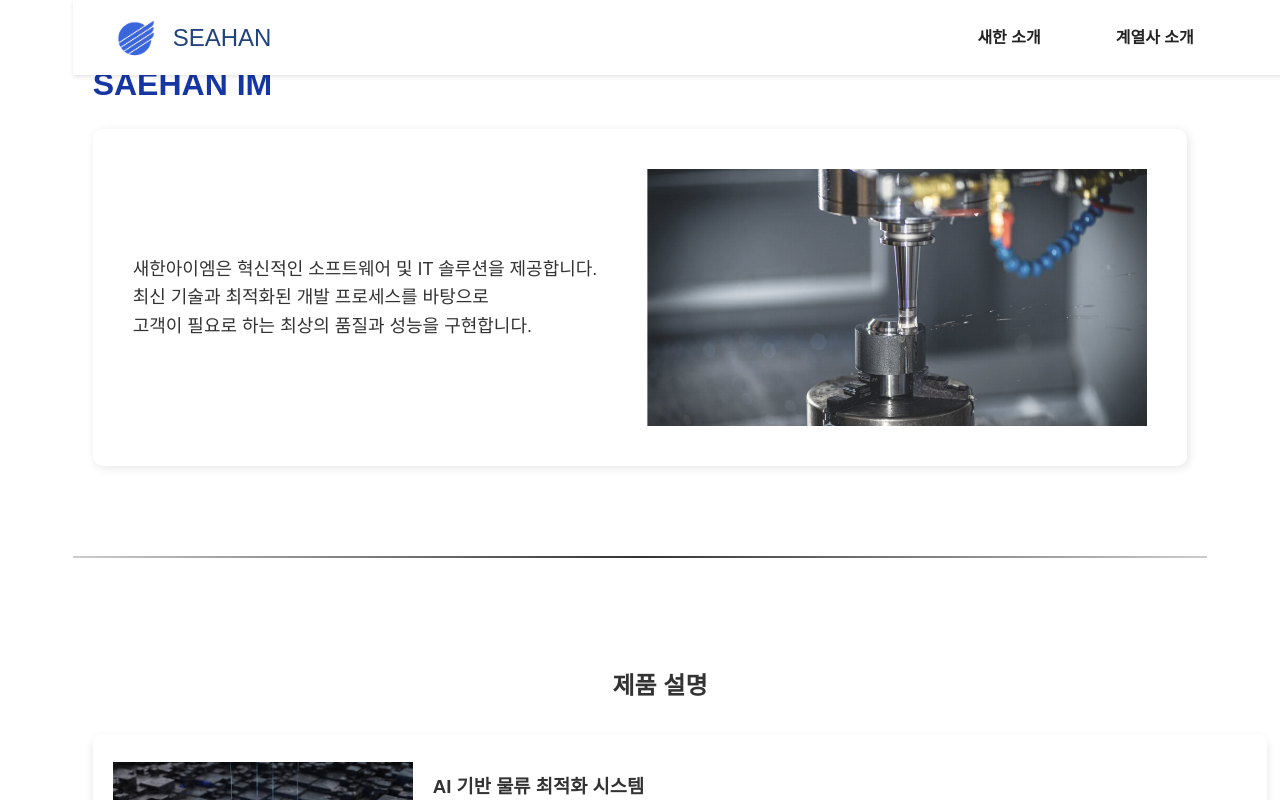
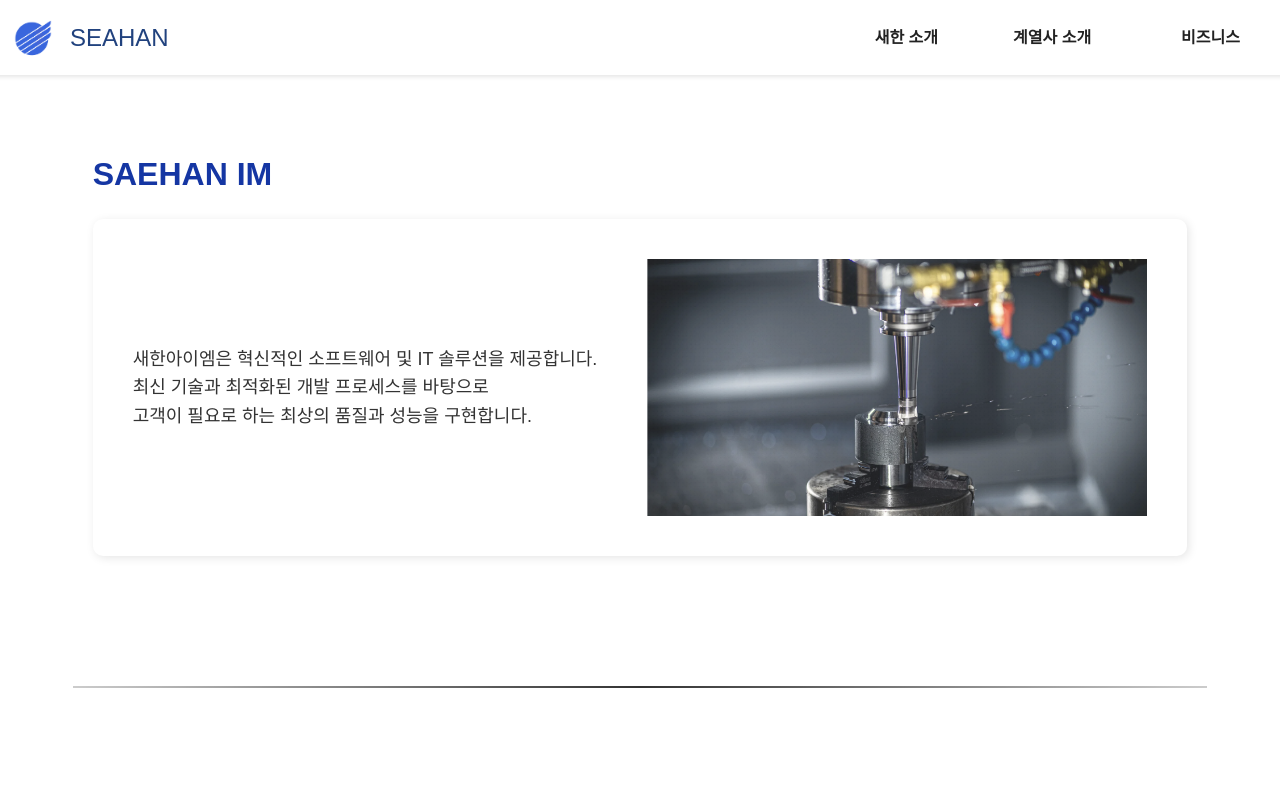
Before and after one commit to saehan-im-develop/saehan_homepage, a React (Vite) app in the folder frontend/: page /im in a window 1280 px wide. Built offline with nearby package versions, Linux system fonts and the light colour scheme.

Commit message:
commit uran

```diff
--- a/frontend/src/Affiliate/CommonCSS/CommonMain.css
+++ b/frontend/src/Affiliate/CommonCSS/CommonMain.css
@@ -1,6 +1,6 @@
 .common-main {
   text-align: center;
-  padding: 40px 20px;
+  padding: 80px 20px;
 }
 
 /* ✅ 제목 스타일 수정 */
--- a/frontend/src/Affiliate/HightechComponent/HightechProduct.jsx
+++ b/frontend/src/Affiliate/HightechComponent/HightechProduct.jsx
@@ -2,7 +2,6 @@ import React, { useEffect, useRef, useState } from "react";
 import "../CommonCSS/CommonProduct.css";
 import "../CommonCSS/CommonProduct.css"
 import img1 from "../../assets/aff/high1.png"
-import img2 from "../../assets/aff/high2.png"
 import img3 from "../../assets/aff/high3.png"
 import img4 from "../../assets/aff/high4.png"
 import img5 from "../../assets/aff/high5.png"
@@ -25,7 +24,7 @@ function HightechProduct() {
           "최신 반도체 기술을 적용하여 고속 데이터 처리와 안정적인 시스템 운영을 지원하는 메모리 모듈입니다.",
         material: "고품질 PCB 및 반도체 집적 회로",
         use: "데이터센터, 클라우드 서버, AI 연산, 금융·기업용 서버 시스템",
-        image: img2,
+        image: img1,
       },
       {
         name: "정밀 플라스틱 산업용 암",
--- a/frontend/src/App.css
+++ b/frontend/src/App.css
@@ -23,24 +23,31 @@ html, body {
   display: flex;
   flex-direction: column;
   justify-content: space-between;
+
 }
 
 main {
-  flex: 1;
+  flex-grow: 1; /*  남는 공간을 main이 차지하도록 설정 */
   display: flex;
   flex-direction: column;
+  min-height: auto;
+}
+.app-container {
+  padding-top: 50px;
+  display: flex;
+  flex-direction: column;
+  align-items: center; /*  내부 요소들(헤더, 본문, 푸터) 가운데 정렬 */
+  width: 100%;
+  max-width: 1400px;
+  min-height: 100vh;
+  margin: 0 auto; /*  전체를 중앙 정렬 */
 }
 
-.app-container {
-  display: flex;
-  flex-direction: column;
-  min-height: 100vh;
-}
 
 .wrapper {
   display: flex;
   flex-direction: column;
-  flex-grow: 1; /* ✅ 내부 콘텐츠가 부족할 때 자동 확장 */
+  flex-grow: 1; /*  내부 콘텐츠가 부족할 때 자동 확장 */
 }
 
 .content {
@@ -48,7 +55,7 @@ main {
   display: flex;
   flex-direction: column;
   justify-content: space-between;
-  min-height: 65vh;
+  /* min-height: 65vh; */
   flex-grow: 1;
 }
 
--- a/frontend/src/App.jsx
+++ b/frontend/src/App.jsx
@@ -41,6 +41,7 @@ function App() {
     <Footer />
   </div>
 </Router>
+
   );
 }
 
--- a/frontend/src/Buisness/SolutionsPart/Solutions.css
+++ b/frontend/src/Buisness/SolutionsPart/Solutions.css
@@ -27,6 +27,7 @@
   .solutions-intro {
     text-align: center;
     margin-bottom: 50px;
+    margin-top: 50px;
   }
 
   .intro-circles {
--- a/frontend/src/mainComponent/MainSection.jsx
+++ b/frontend/src/mainComponent/MainSection.jsx
@@ -70,8 +70,9 @@ const MainSection = () => {
 
         <img src={section1Image} alt="사업 부문" className="section-image" />
       </section>
-
+      <div id="main-contact">
       <ContactSection />
+      </div>
     </div>
   );
 };
--- a/frontend/src/mainComponent/Scroll.jsx
+++ b/frontend/src/mainComponent/Scroll.jsx
@@ -5,7 +5,9 @@ const ScrollToTop = () => {
   const { pathname } = useLocation();
 
   useEffect(() => {
-    window.scrollTo(0, 0);
+    setTimeout(() => {
+      window.scrollTo(0, 0);
+    }, 10);
   }, [pathname]);
 
   return null;
--- a/frontend/src/mainCssFile/ContactSection.css
+++ b/frontend/src/mainCssFile/ContactSection.css
@@ -29,7 +29,6 @@
     padding: 20px;
     margin-top: 0px;
     margin-bottom: 30px;
-    min-height: 300px;
 }
 
   .contact-image {
--- a/frontend/src/mainCssFile/Footer.css
+++ b/frontend/src/mainCssFile/Footer.css
@@ -15,7 +15,7 @@ html, body {
 }
 
 .footer {
-  width: 100%;
+  width: 100vw;
   background-color: #222;
   color: white;
   text-align: center;
--- a/frontend/src/mainCssFile/Header.css
+++ b/frontend/src/mainCssFile/Header.css
@@ -16,6 +16,7 @@
   top: 0;
   z-index: 1000;
   height: 65px;
+  margin: 0 auto;
 }
 
 /*  로고 + 텍스트 감싸는 div */
--- a/frontend/src/mainCssFile/MainSection.css
+++ b/frontend/src/mainCssFile/MainSection.css
@@ -56,7 +56,7 @@
     white-space: normal; /* nowrap 제거하여 줄바꿈 가능 */
 }
 
-.contact-container {
+/* .contact-container {
   display: flex;
   justify-content: center;
   max-width: 1200px;
@@ -64,7 +64,7 @@
   padding: 20px;
   box-shadow: 2px 2px 10px rgba(0, 0, 0, 0.1);
   margin-bottom: 20px;
-}
+} */
 
 
 
@@ -85,6 +85,7 @@ html.has-scroll-smooth {
   }
   .has-scroll-smooth body {
     overflow: hidden;
+    height: auto !important;
   }
 
   [data-scroll] {
@@ -140,7 +141,6 @@ html.has-scroll-smooth {
     max-width: 1100px;
     height: auto;
     object-fit: cover;
-    margin-bottom: 30px;
   }
 
   /* 원 컨테이너 */
```
Lines whose indentation alone changed are shown as unchanged.
